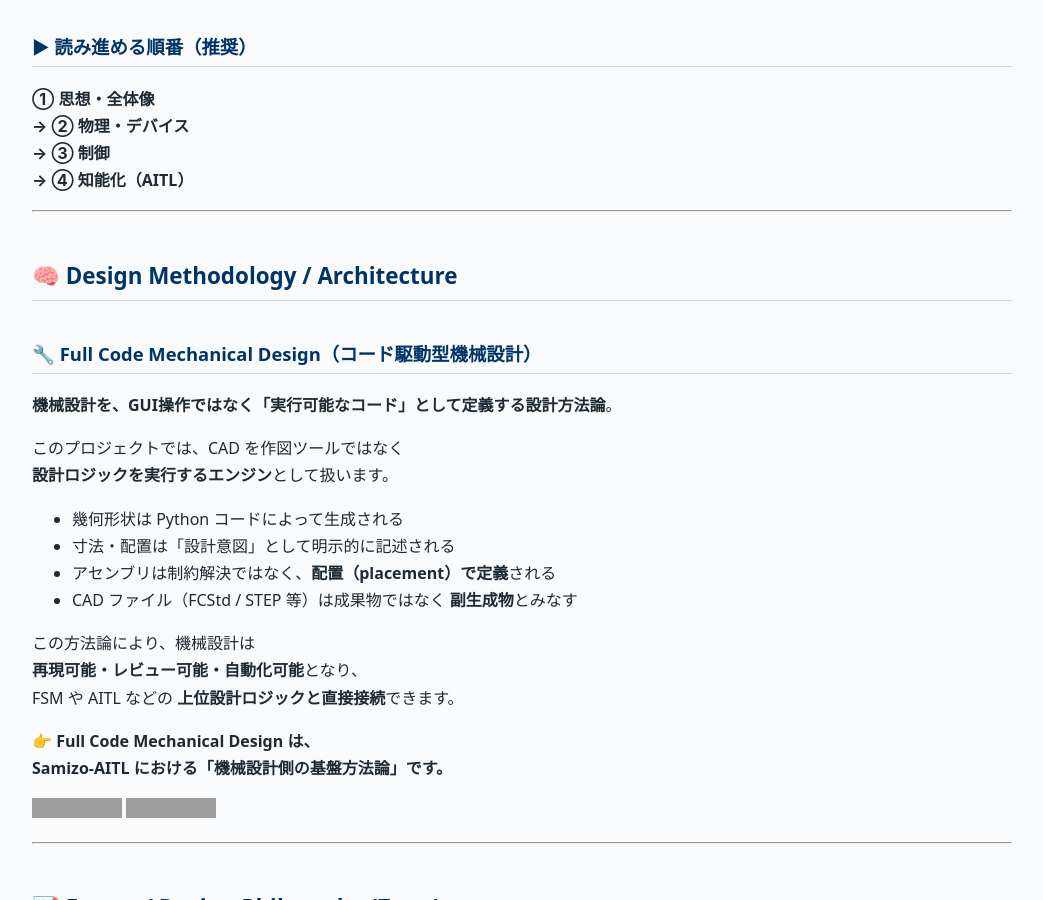
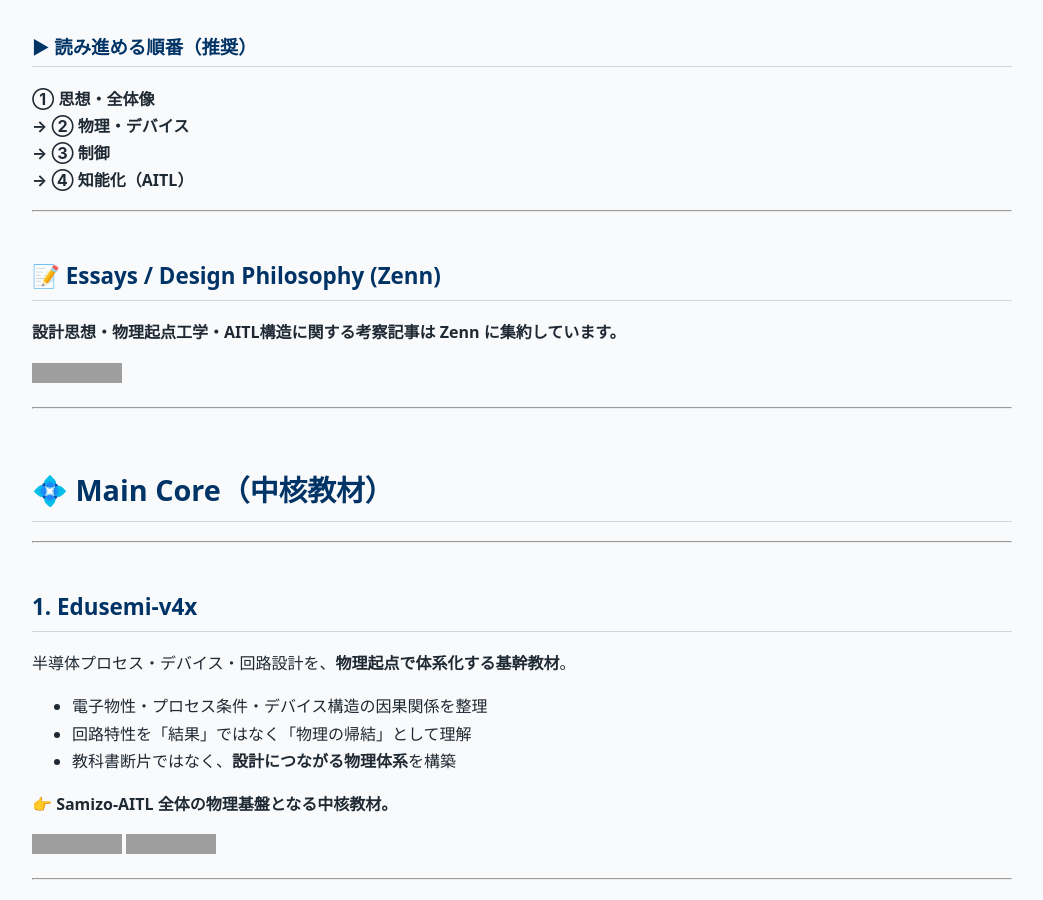
Before and after one commit to Samizo-AITL/Samizo-AITL.github.io, a Jekyll site: the page built from portal/index.md, in a window 1280 px wide and 900 px high, scrolled down 4836 px. Shown: the whole window, without its empty margins (118-1161 px from the left). Built offline with Jekyll 4.4.1, drawn with Linux system fonts in a browser that asks for light colours; our own code applies the rules of GitHub Pages for plain Markdown files; some of the changed text lies outside the part shown; grey boxes are pictures that could not be loaded.

Commit message:
Update index.md

```diff
--- a/portal/index.md
+++ b/portal/index.md
@@ -150,32 +150,6 @@ Samizo-AITL/
 → ② 物理・デバイス
 → ③ 制御
 → ④ 知能化（AITL）**
-
----
-
-## 🧠 Design Methodology / Architecture
-
-### 🔧 Full Code Mechanical Design（コード駆動型機械設計）
-
-**機械設計を、GUI操作ではなく「実行可能なコード」として定義する設計方法論**。
-
-このプロジェクトでは、CAD を作図ツールではなく
-**設計ロジックを実行するエンジン**として扱います。
-
-- 幾何形状は Python コードによって生成される
-- 寸法・配置は「設計意図」として明示的に記述される
-- アセンブリは制約解決ではなく、**配置（placement）で定義**される
-- CAD ファイル（FCStd / STEP 等）は成果物ではなく **副生成物**とみなす
-
-この方法論により、機械設計は
-**再現可能・レビュー可能・自動化可能**となり、
-FSM や AITL などの **上位設計ロジックと直接接続**できます。
-
-👉 **Full Code Mechanical Design は、
-Samizo-AITL における「機械設計側の基盤方法論」です。**
-
-[![Project Page](https://img.shields.io/badge/View-Full%20Code%20Mechanical%20Design-brightgreen?logo=github)](https://samizo-aitl.github.io/full-code-mechanical-design/)
-[![Repo](https://img.shields.io/badge/Repo-GitHub-blue?logo=github)](https://github.com/Samizo-AITL/full-code-mechanical-design)
 
 ----
 
```
Also changed, not shown: other parts of portal/index.md (+26 -0 lines).
